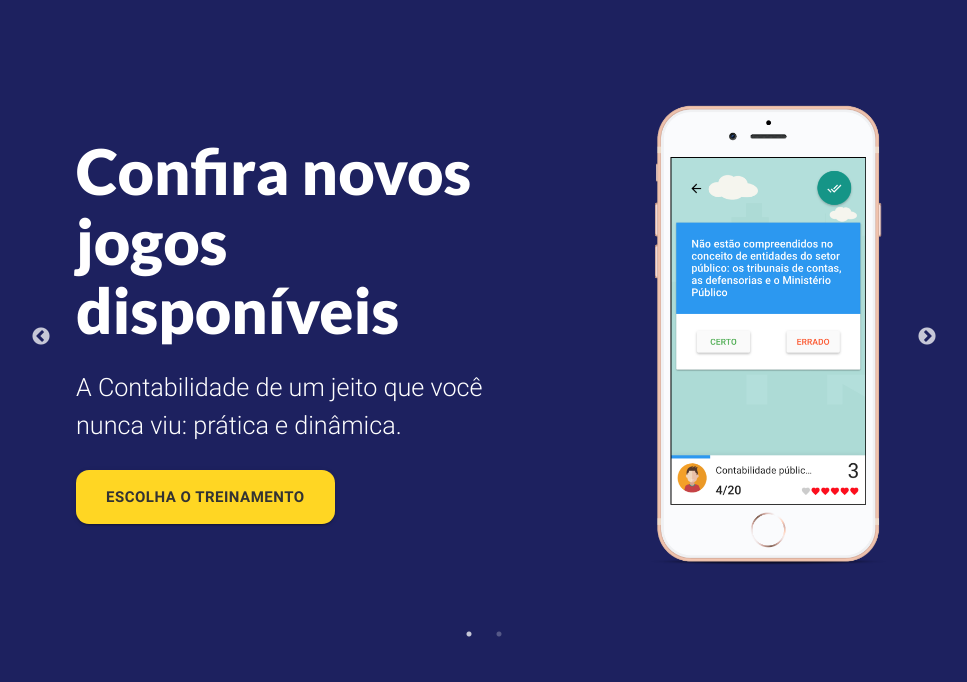
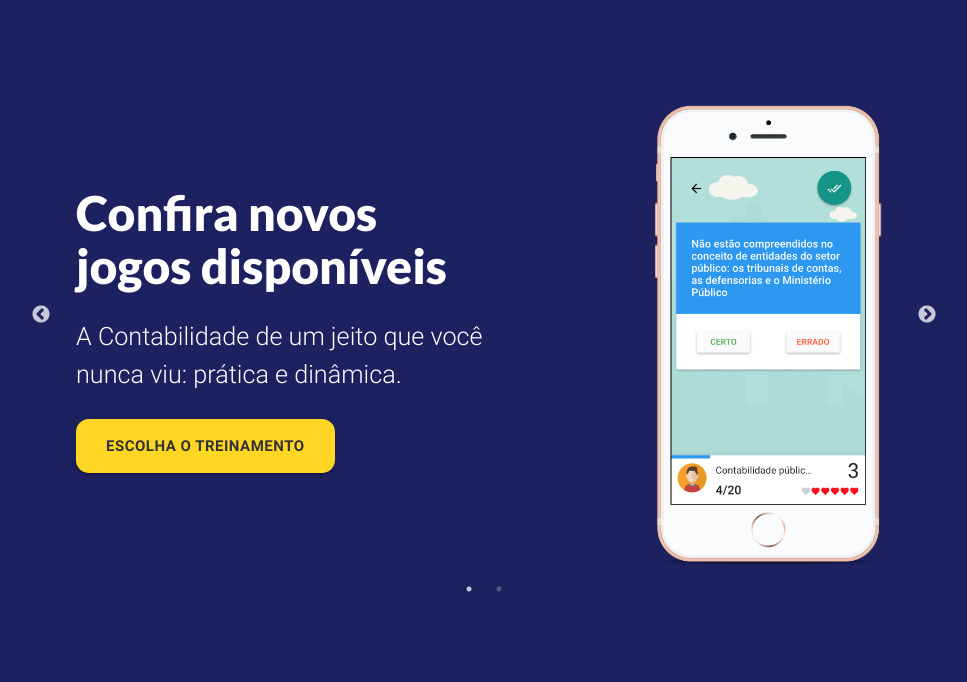
Before and after one commit to jonataa/gentilgames-website, a website: page index.html in a window 1280 px wide. Shown: the part 89-771 px from the top of the page, without its empty margins (156-1123 px from the left). Drawn offline with nearby package versions, Linux system fonts and the light colour scheme; no server answers.

```diff
--- a/css/style.css
+++ b/css/style.css
@@ -205,9 +205,6 @@
 
 /* Large devices (desktops, 992px and up) */
 @media (min-width: 992px) {
-	h1 {
-		font-size: 4.2rem;
-	}
 	.container {
         max-width: 960px;
 	}
```
